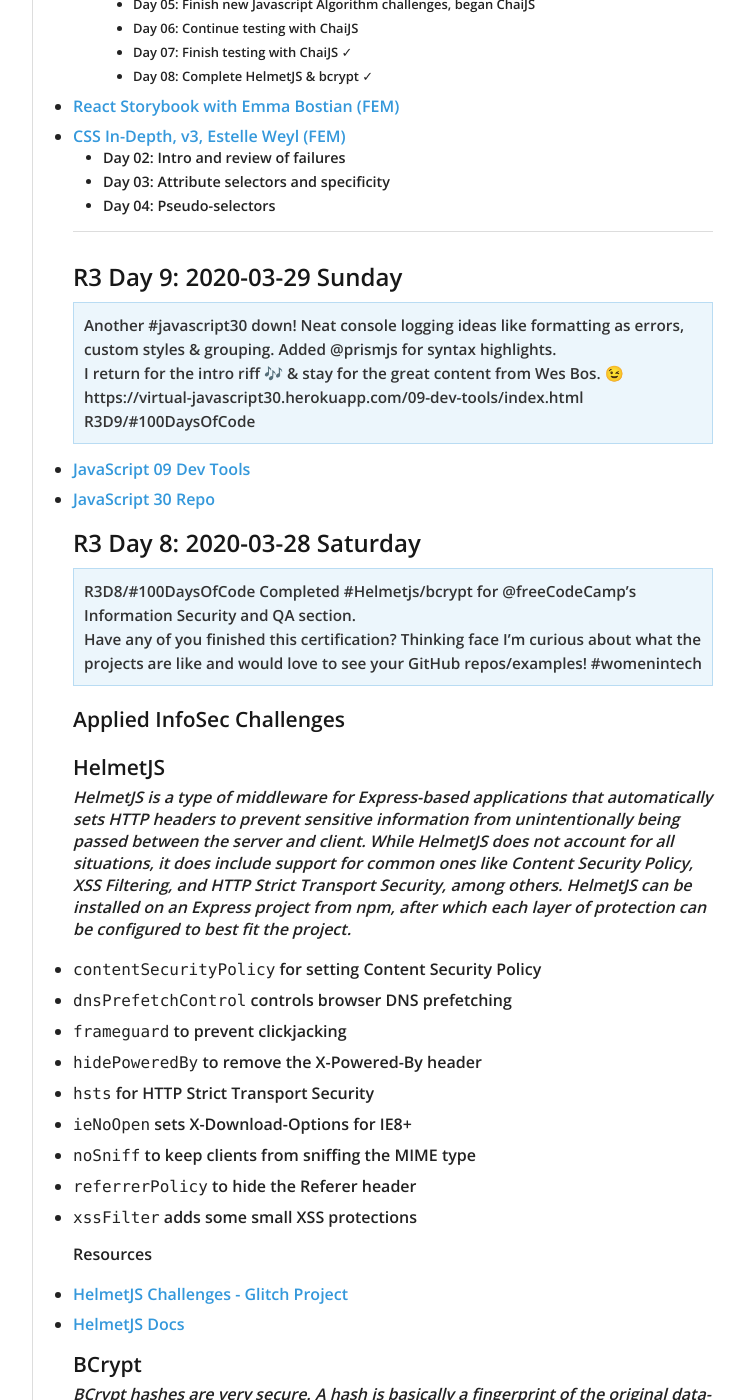
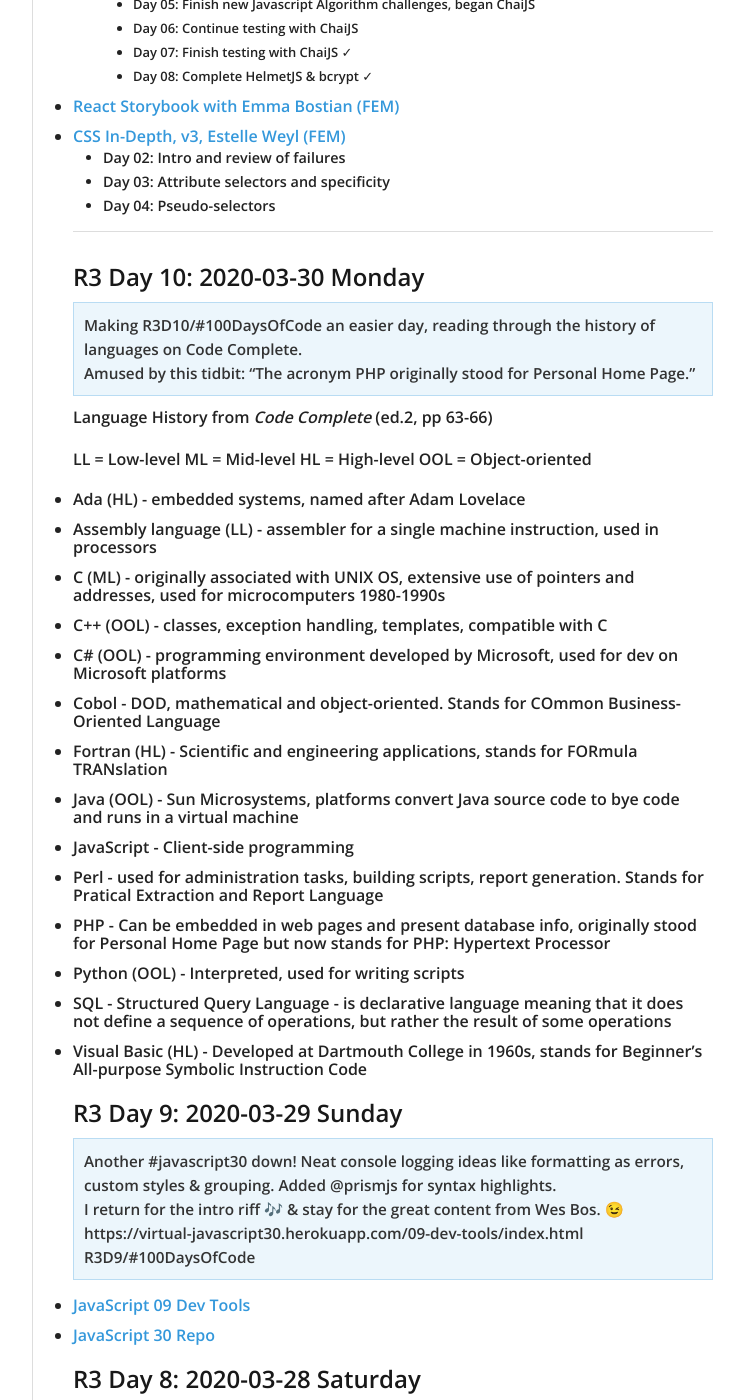
Before and after one commit to virtual/100daysofcode, a Jekyll site: the page built from index.md, in a window 1280 px wide and 1400 px high, scrolled down 533 px. Shown: the whole window, without its empty margins (378-1123 px from the left). Built offline with Jekyll 4.4.1, drawn with Linux system fonts in a browser that asks for light colours; nearby versions of some CDN libraries; our own code applies the rules of GitHub Pages for plain Markdown files.

Commit message:
add day 10, language history

```diff
--- a/index.md
+++ b/index.md
@@ -29,6 +29,35 @@
 
 ----------
 
+## R3 Day 10: 2020-03-30 Monday
+
+> Making R3D10/#100DaysOfCode an easier day, reading through the history of languages on Code Complete.
+>
+> Amused by this tidbit: "The acronym PHP originally stood for Personal Home Page."
+
+Language History from _Code Complete_ (ed.2, pp 63-66)
+
+LL = Low-level
+ML = Mid-level
+HL = High-level
+OOL = Object-oriented
+
+- Ada (HL) - embedded systems, named after Adam Lovelace
+- Assembly language (LL) - assembler for a single machine instruction, used in processors
+- C (ML) - originally associated with UNIX OS, extensive use of pointers and addresses, used for microcomputers 1980-1990s
+- C++ (OOL) - classes, exception handling, templates, compatible with C
+- C# (OOL) - programming environment developed by Microsoft, used for dev on Microsoft platforms
+- Cobol - DOD, mathematical and object-oriented. Stands for COmmon Business-Oriented Language
+- Fortran (HL) - Scientific and engineering applications, stands for FORmula TRANslation
+- Java (OOL) - Sun Microsystems, platforms convert Java source code to bye code and runs in a virtual machine
+- JavaScript - Client-side programming
+- Perl - used for administration tasks, building scripts, report generation. Stands for Pratical Extraction and Report Language
+- PHP - Can be embedded in web pages and present database info, originally stood for Personal Home Page but now stands for PHP: Hypertext Processor
+- Python (OOL) - Interpreted, used for writing scripts
+- SQL - Structured Query Language - is declarative language meaning that it does not define a sequence of operations, but rather the result of some operations
+- Visual Basic (HL) - Developed at Dartmouth College in 1960s, stands for Beginner's All-purpose Symbolic Instruction Code
+
+
 ## R3 Day 9: 2020-03-29 Sunday
 
 > Another #javascript30 down! Neat console logging ideas like formatting as errors, custom styles & grouping. Added  @prismjs for syntax highlights.
```
